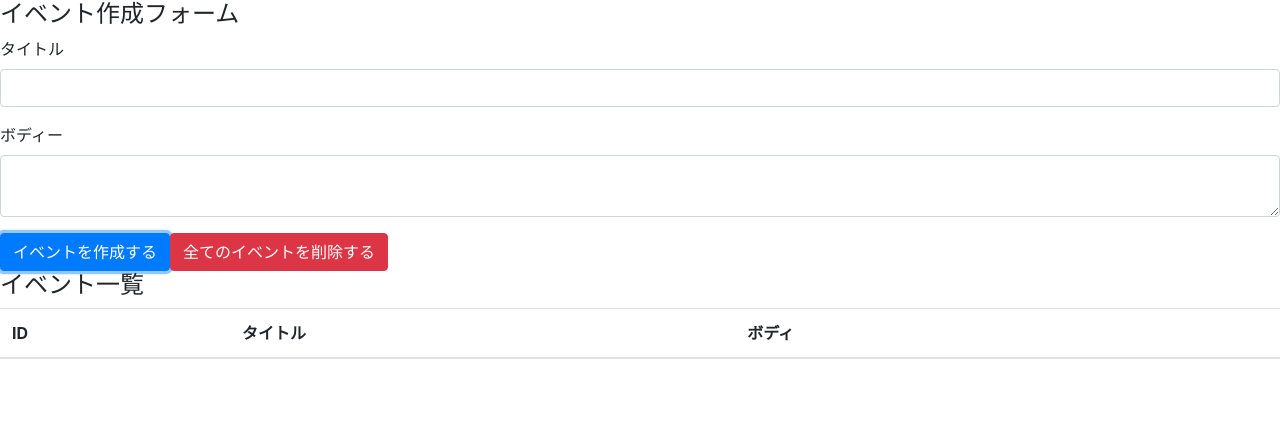
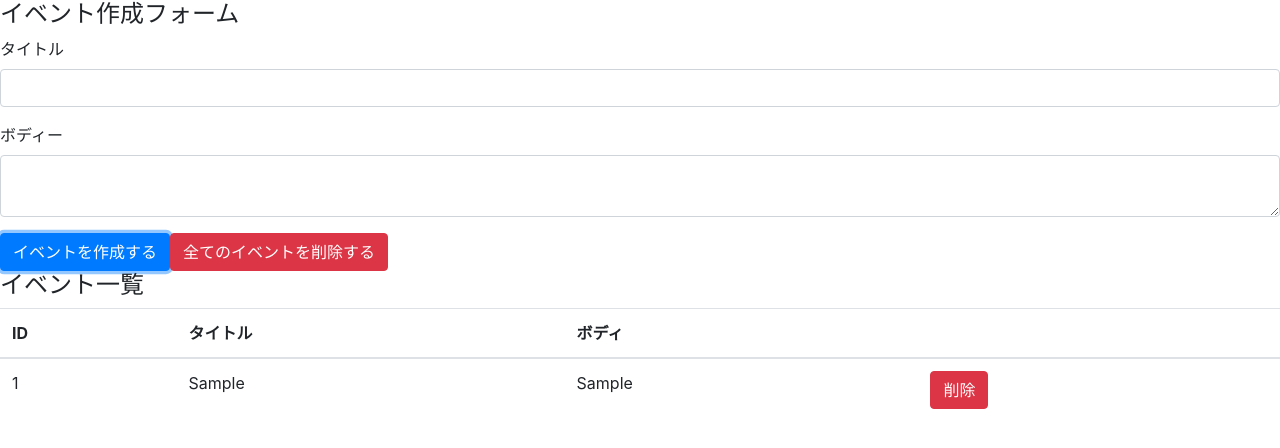
Before and after one commit to Yosuke0130/react-hooks-101, a React (Create React App) app: page / in a window 1280 px wide. Both pictures are taken after typing "Sample", "Sample" into the empty fields and a click on the button "イベントを作成する". Shown: the top 448 px of the page. Built offline with nearby package versions, Linux system fonts and the light colour scheme.

Commit message:
display events, reafctor and implement remove event button

```diff
--- a/src/components/App.js
+++ b/src/components/App.js
@@ -1,6 +1,7 @@
 import React, { useState, useReducer } from 'react';
 import 'bootstrap/dist/css/bootstrap.min.css'
 
+import Event from './Event'
 import reducer from '../reducers'
 
 const App = () => {
@@ -52,6 +53,7 @@
           </tr>
         </thead>
         <tbody>
+        { state.map((event, index) => (<Event key = {index} event={event} dispatch={dispatch} />)) }
 
         </tbody>
       </table>
--- /dev/null
+++ b/src/components/Event.js
@@ -0,0 +1,17 @@
+import React from 'core-js/library/fn/reflect/es7/metadata'
+const Event = ({ dispatch, event }) => {
+    const id = event.id
+    const handleClickDeleteButton = () => {
+      dispatch({ type: 'DELETE_EVENT', id })
+    }
+    return (
+      <tr>
+        <td>{event.id}</td>
+        <td>{event.title}</td>
+        <td>{event.body}</td>
+        <td><button type="button" className="btn btn-danger" onClick={handleClickDeleteButton}>削除</button></td>
+      </tr>
+    )
+}
+
+export default Event
--- a/src/reducers/index.js
+++ b/src/reducers/index.js
@@ -6,7 +6,8 @@
             const id = length === 0 ? 1 : state[length - 1].id + 1
             return [...state, { id, ...event }]
         case 'DELETE_EVENT':
-            return state
+
+            return state.filter(event => event.id !== action.id)
         case 'DELETE_ALL_EVENTS':
             return []
         default:
```
